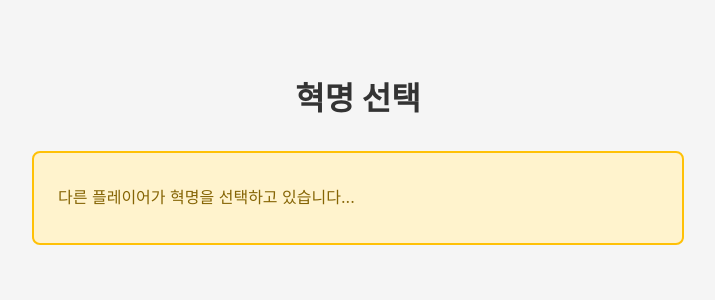
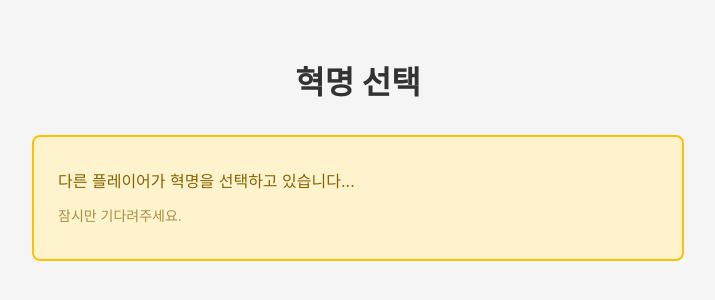
Before and after one commit to xodms1701/dalmuti, a React (Create React App) app in the folder client/: page /revolution in a window 1280 px wide. Shown: the part 270-570 px from the top of the page, without its empty margins (282-997 px from the left). Built offline with nearby package versions, Linux system fonts and the light colour scheme; no server answers.

Commit message:
style: 인라인 스타일을 styled-component로 변경
- RevolutionSelection.tsx: SubInfoText styled component 추가
- 인라인 스타일 제거하여 유지보수성 향상

Addresses: PR review comment about inline styles

```diff
--- a/client/src/pages/RevolutionSelection.tsx
+++ b/client/src/pages/RevolutionSelection.tsx
@@ -38,6 +38,12 @@ const InfoText = styled.p`
   color: #856404;
   margin: 0.5rem 0;
   line-height: 1.6;
+`;
+
+const SubInfoText = styled(InfoText)`
+  font-size: 0.875rem;
+  margin-top: 0.625rem;
+  opacity: 0.7;
 `;
 
 const ButtonContainer = styled.div`
@@ -238,6 +244,7 @@ const RevolutionSelection: React.FC = () => {
         <Title>혁명 선택</Title>
         <InfoBox>
           <InfoText>다른 플레이어가 혁명을 선택하고 있습니다...</InfoText>
+          <SubInfoText>잠시만 기다려주세요.</SubInfoText>
         </InfoBox>
       </Container>
     );
```
